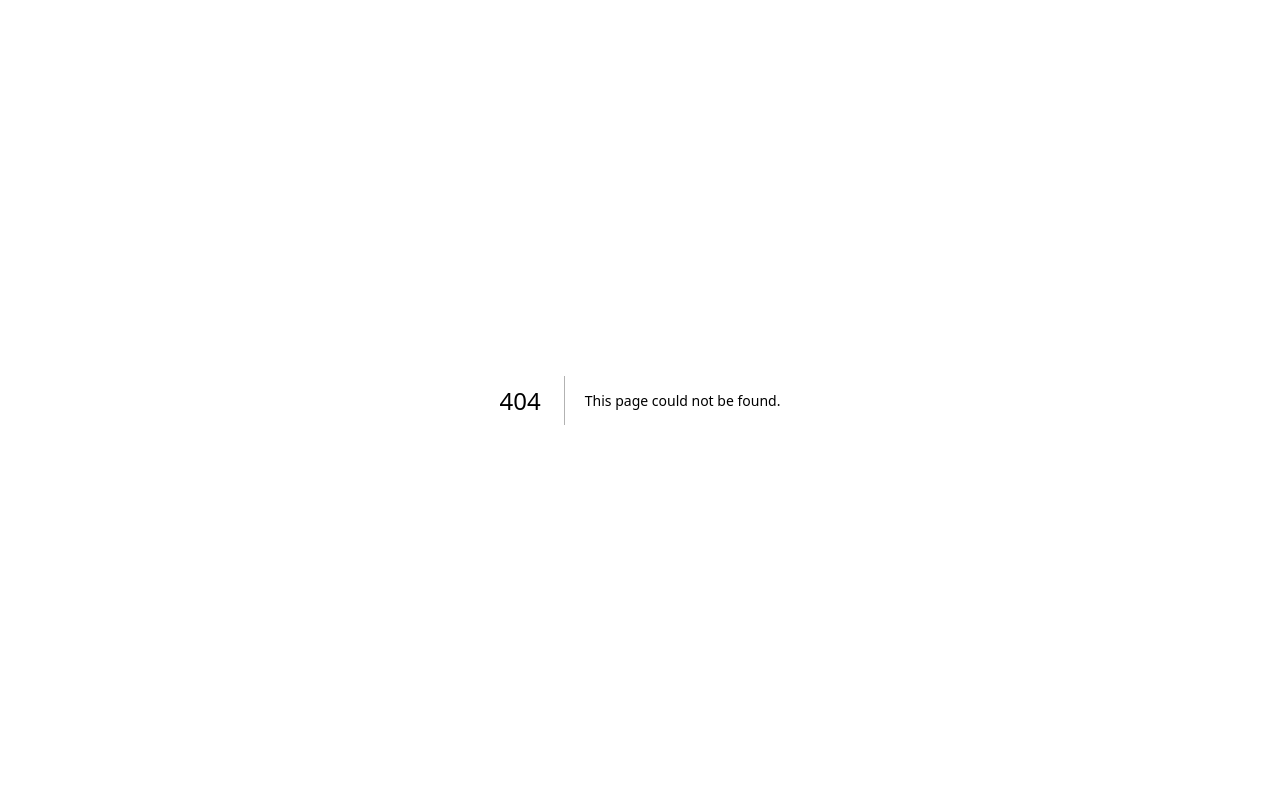
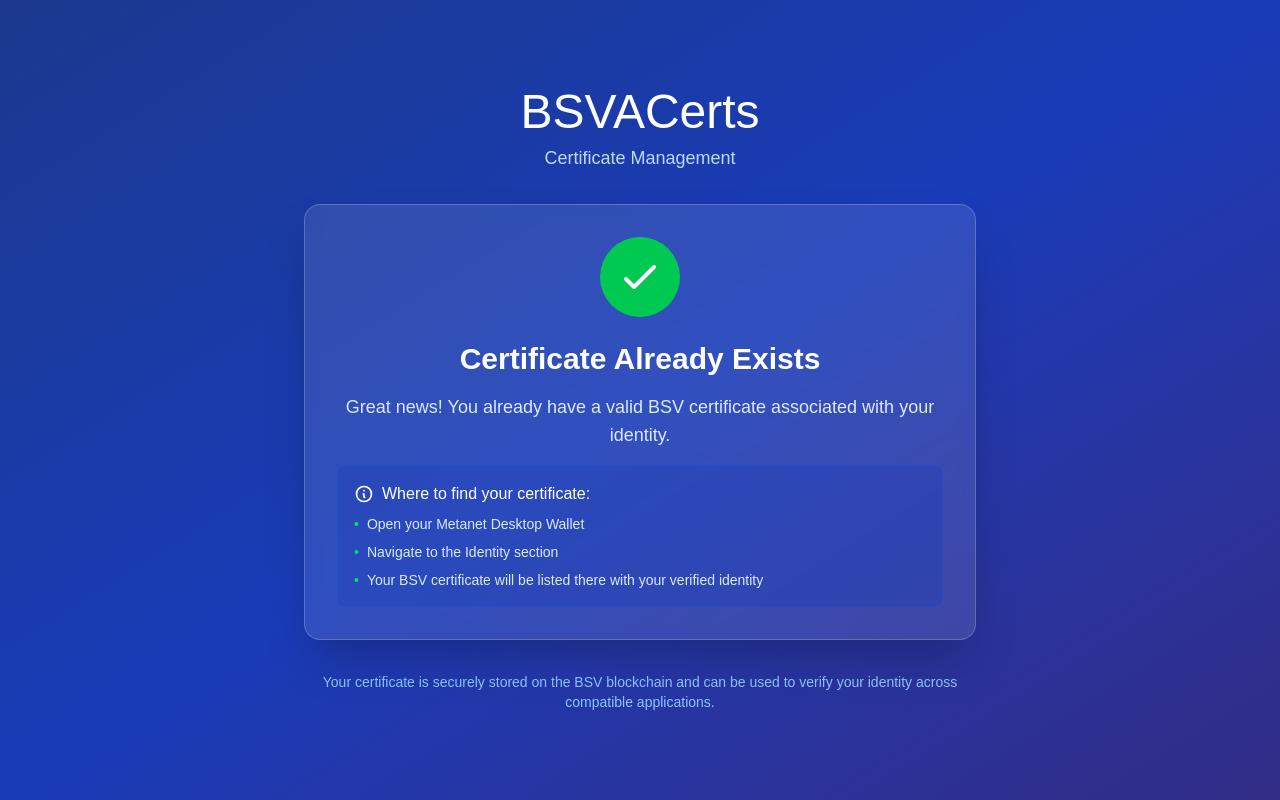
Before and after one commit to bsv-blockchain-demos/sso-cert-demo, a Next.js app: page /owns-certificate in a window 1280 px wide. Before the commit this address had no page. Built offline with nearby package versions, Linux system fonts and the light colour scheme.

Commit message:
Check if certificate already exists for user

```diff
--- /dev/null
+++ b/src/app/check-certificate-ownership/route.ts
@@ -0,0 +1,24 @@
+import { connectToMongo } from "../../lib/mongo";
+import { NextResponse } from "next/server";
+import { connectWallet } from "../../lib/connectWallet";
+
+// For now keeping it simple with just a db check
+// For future could possible use listCertificate to find the specific cert if needed
+
+export async function GET(request: Request) {
+    const { db, usersCollection } = await connectToMongo();
+    const wallet = await connectWallet();
+
+    if (!wallet) {
+        return NextResponse.json({ success: false, error: "Wallet not connected" });
+    }
+
+    const { publicKey } = await wallet.getPublicKey({ identityKey: true });
+    const user = await usersCollection.findOne({ _id: publicKey });
+
+    if (!user) {
+        return NextResponse.json({ success: false, error: "User not found" });
+    }
+
+    return NextResponse.json({ success: true, data: user });
+}
--- /dev/null
+++ b/src/app/owns-certificate/page.tsx
@@ -0,0 +1,67 @@
+'use client';
+
+export default function OwnsCertificate() {
+    return (
+        <div className="min-h-screen bg-gradient-to-br from-blue-900 via-blue-800 to-indigo-900 flex items-center justify-center p-4">
+            <div className="text-center max-w-2xl w-full">
+                <div className="space-y-8">
+                    {/* Header */}
+                    <div>
+                        <h1 className="text-5xl font-light text-white mb-2">BSVACerts</h1>
+                        <p className="text-blue-200 text-lg">Certificate Management</p>
+                    </div>
+
+                    {/* Main Content */}
+                    <div className="bg-white/10 backdrop-blur-sm rounded-2xl p-8 border border-white/20 shadow-2xl">
+                        {/* Success Icon */}
+                        <div className="flex justify-center mb-6">
+                            <div className="w-20 h-20 bg-green-500 rounded-full flex items-center justify-center">
+                                <svg className="w-12 h-12 text-white" fill="none" stroke="currentColor" viewBox="0 0 24 24">
+                                    <path strokeLinecap="round" strokeLinejoin="round" strokeWidth={2} d="M5 13l4 4L19 7" />
+                                </svg>
+                            </div>
+                        </div>
+
+                        <h2 className="text-3xl font-semibold text-white mb-4">
+                            Certificate Already Exists
+                        </h2>
+
+                        <div className="space-y-4 text-blue-100">
+                            <p className="text-lg">
+                                Great news! You already have a valid BSV certificate associated with your identity.
+                            </p>
+
+                            <div className="bg-blue-800/30 rounded-lg p-4 border border-blue-600/30">
+                                <h3 className="text-white font-medium mb-2 flex items-center">
+                                    <svg className="w-5 h-5 mr-2" fill="none" stroke="currentColor" viewBox="0 0 24 24">
+                                        <path strokeLinecap="round" strokeLinejoin="round" strokeWidth={2} d="M13 16h-1v-4h-1m1-4h.01M21 12a9 9 0 11-18 0 9 9 0 0118 0z" />
+                                    </svg>
+                                    Where to find your certificate:
+                                </h3>
+                                <ul className="space-y-2 text-sm">
+                                    <li className="flex items-start">
+                                        <span className="text-green-400 mr-2">•</span>
+                                        Open your Metanet Desktop Wallet
+                                    </li>
+                                    <li className="flex items-start">
+                                        <span className="text-green-400 mr-2">•</span>
+                                        Navigate to the Identity section
+                                    </li>
+                                    <li className="flex items-start">
+                                        <span className="text-green-400 mr-2">•</span>
+                                        Your BSV certificate will be listed there with your verified identity
+                                    </li>
+                                </ul>
+                            </div>
+                        </div>
+                    </div>
+
+                    {/* Footer Note */}
+                    <p className="text-blue-300 text-sm">
+                        Your certificate is securely stored on the BSV blockchain and can be used to verify your identity across compatible applications.
+                    </p>
+                </div>
+            </div>
+        </div>
+    );
+}
--- a/src/app/page.tsx
+++ b/src/app/page.tsx
@@ -2,8 +2,8 @@
 
 import React, { useEffect, useState } from "react";
 import { toast } from "react-hot-toast";
-
 import SuccessModal from "../components/successModal";
+import { useRouter } from "next/navigation";
 
 const emailDomainCheck = process.env.NEXT_PUBLIC_EMAIL_DOMAIN_CHECK as string;
 
@@ -11,6 +11,7 @@
   const [user, setUser] = useState<{ name: string; email: string; isValidEmail: boolean } | null>(null);
   const [loading, setLoading] = useState(false);
   const [showSuccessModal, setShowSuccessModal] = useState(false);
+  const router = useRouter();
 
   useEffect(() => {
     const checkCode = async () => {
@@ -36,6 +37,25 @@
     }
     checkCode();
   }, []);
+
+  useEffect(() => {
+    const checkCertificateOwnership = async () => {
+      if (!user) {
+        return;
+      }
+      const response = await fetch("/check-certificate-ownership", {
+        headers: { "Content-Type": "application/json" },
+        method: "GET",
+      });
+      const data = await response.json();
+      console.log(data);
+
+      if (data.success) {
+        router.push("/owns-certificate");
+      }
+    }
+    checkCertificateOwnership();
+  }, [user]);
 
   const loginWithMicrosoft = async () => {
     // Redirect to microsoft login
--- /dev/null
+++ b/src/lib/mongo.ts
@@ -0,0 +1,65 @@
+import { MongoClient, ServerApiVersion } from "mongodb";
+import dotenv from "dotenv";
+dotenv.config();
+
+// Use environment variable for MongoDB URI or fallback to hardcoded value
+const uri = process.env.MONGODB_URI as string;
+const clusterName = process.env.MONGODB_CLUSTER_NAME as string;
+
+// Create a MongoClient with a MongoClientOptions object to set the Stable API version
+const client = new MongoClient(uri, {
+  serverApi: {
+    version: ServerApiVersion.v1,
+    strict: true,
+    deprecationErrors: true,
+  }
+});
+
+// Database and collections
+let db: any;
+let usersCollection: any;
+
+// Connect to MongoDB
+async function connectToMongo() {
+  if (!db) {
+    try {
+      // Connect the client to the server
+      await client.connect();
+      console.log("Connected to MongoDB!");
+
+      // Initialize database and collections
+      db = client.db(clusterName);
+      usersCollection = db.collection("users");
+
+      // Create indexes for better performance
+      await usersCollection.createIndex({ "_id": 1 });
+      await usersCollection.createIndex({ "email": 1 });
+      await usersCollection.createIndex({ "signedCertificate": 1 });
+
+      // Note: _id is automatically unique in MongoDB, no need for custom id field
+
+      console.log("MongoDB indexes created successfully");
+    } catch (error) {
+      console.error("Error connecting to MongoDB:", error);
+      throw error;
+    }
+  }
+  return { db, usersCollection };
+}
+
+// Connect immediately when this module is imported
+connectToMongo().catch(console.error);
+
+// Handle application shutdown
+process.on('SIGINT', async () => {
+  try {
+    await client.close();
+    console.log('MongoDB connection closed.');
+    process.exit(0);
+  } catch (error) {
+    console.error('Error during MongoDB shutdown:', error);
+    process.exit(1);
+  }
+});
+
+export { connectToMongo, usersCollection };
```
Also changed, not shown: 1 other file (tests, documents, lock files or other folders).
